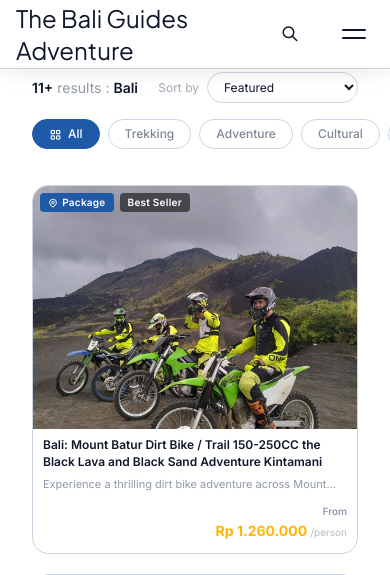
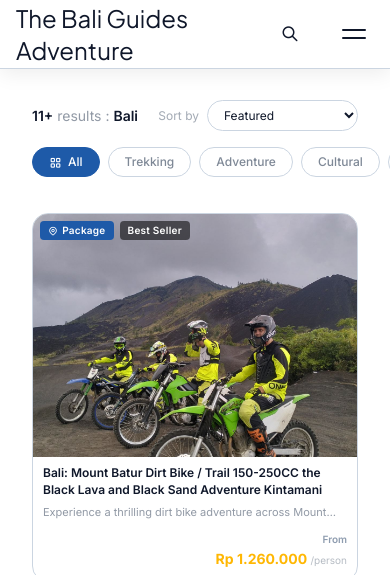
Before and after one commit to notkhonshu/Travel-Website, a Laravel app: page /trip in a window 390 px wide. Shown: the top 575 px of the page. Run offline with Laravel 12, Linux system fonts and the light colour scheme; style sheets or scripts are compiled from the project's sources.

Commit message:
Minor Update

```diff
--- a/resources/views/components/section/type11.blade.php
+++ b/resources/views/components/section/type11.blade.php
@@ -20,7 +20,7 @@
     ]);
 @endphp
 
-<section id="listing" class="pt-8 pb-14 sm:pt-4 sm:pb-10">
+<section id="listing" class="pt-8 pb-10 pt-15">
     <div class="max-w-[1280px] mx-auto px-8 md:px-6 sm:px-4">
 
         {{-- ── Top bar: count + sort ───────────────────────────────────────── --}}
```
Also changed, not shown: 1 other file.
